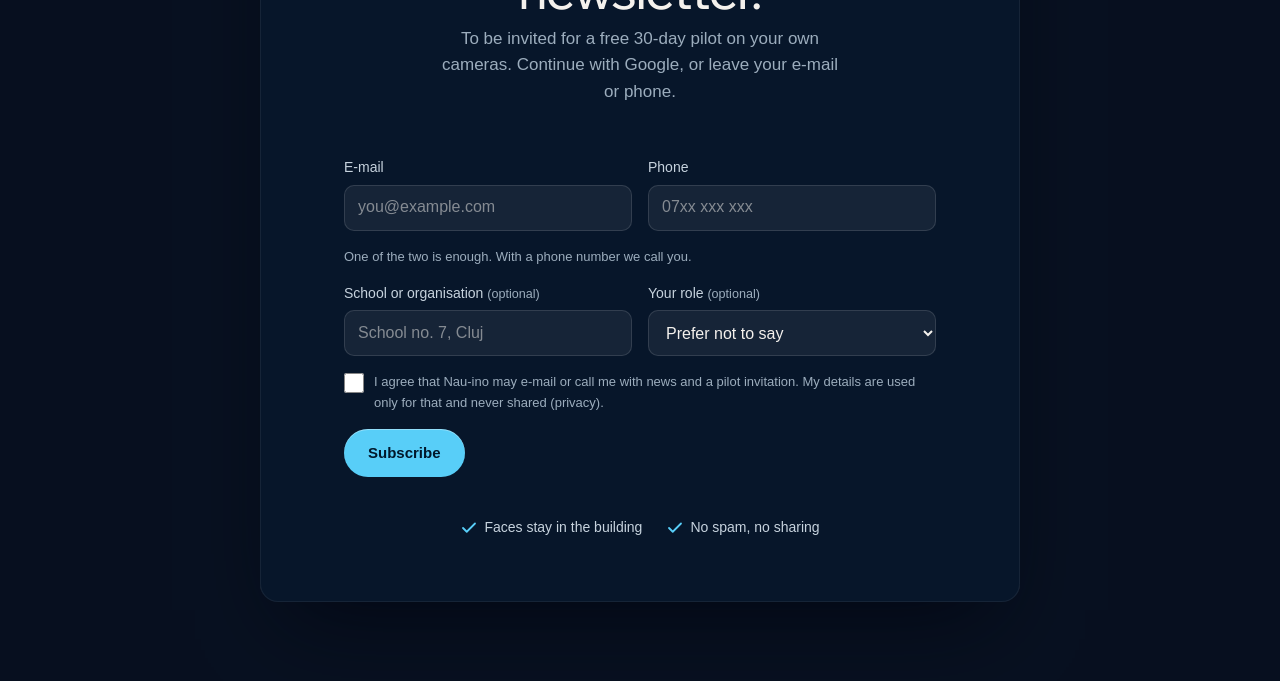
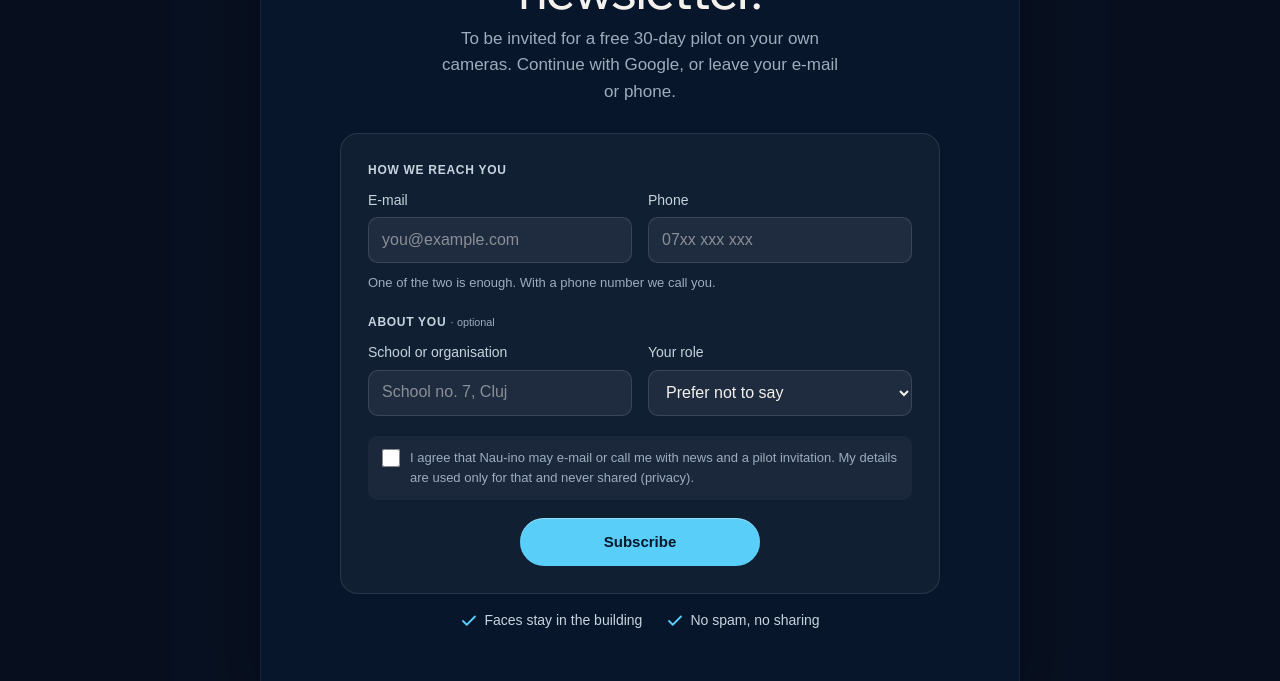
Before and after one commit to Alexx1612/faceprofiler-fiki, a Next.js app: page /landing in a window 1280 px wide. Shown: the part 4860-5541 px from the top of the page. Built offline with nearby package versions, Linux system fonts and the light colour scheme; no server answers; a web font is replaced by a local one.

Commit message:
v1.38: newsletter form as one panel with groups and a centred Subscribe button

```diff
--- a/app/landing/landing.css
+++ b/app/landing/landing.css
@@ -2005,3 +2005,48 @@
 .lp-pilotbox__or { display: flex; align-items: center; gap: 12px; width: 100%; max-width: 420px; margin: 6px auto 0; color: var(--color-muted); font-size: 13px; }
 .lp-pilotbox__or::before, .lp-pilotbox__or::after { content: ""; flex: 1; height: 1px; background: color-mix(in oklab, var(--color-ink) 18%, transparent); }
 .lp-form__opt { color: var(--color-muted); font-weight: 400; font-size: 0.9em; }
+
+/* Newsletter form as one panel: two small groups, a tidy consent box, a wide centred button */
+.lp-pilotbox__form {
+  max-width: 600px;
+  margin-inline: auto;
+  padding: clamp(18px, 4vw, 28px);
+  border-radius: var(--radius-card, 20px);
+  background: color-mix(in oklab, var(--color-light) 4%, transparent);
+  box-shadow: inset 0 0 0 1px color-mix(in oklab, var(--color-light) 10%, transparent);
+  gap: 14px;
+}
+.lp-form__group {
+  margin: 6px 0 -4px;
+  font-size: 12px;
+  font-weight: 600;
+  letter-spacing: 0.06em;
+  text-transform: uppercase;
+  color: var(--color-ink-2);
+}
+.lp-form__group:first-child { margin-top: 0; }
+.lp-form__group .lp-form__opt { text-transform: none; letter-spacing: 0; font-weight: 400; }
+.lp-pilotbox__form .lp-form__note { margin: -4px 0 0; }
+.lp-pilotbox__form .lp-form__check {
+  margin-top: 6px;
+  padding: 12px 14px;
+  border-radius: var(--radius-inner);
+  background: color-mix(in oklab, var(--color-light) 4%, transparent);
+}
+.lp-pilotbox__form .lp-form__check input {
+  width: 18px;
+  height: 18px;
+  min-height: 0;
+  margin-top: 1px;
+  padding: 0;
+  accent-color: var(--color-accent);
+}
+.lp-pilotbox__form .lp-btn {
+  justify-self: center;
+  min-width: 240px;
+  margin-top: 4px;
+}
+@media (max-width: 480px) {
+  .lp-pilotbox__form .lp-btn { justify-self: stretch; min-width: 0; }
+}
+.lp-pilotbox__form .lp-form__note--error { text-align: center; }
--- a/components/landing/pilot-form.tsx
+++ b/components/landing/pilot-form.tsx
@@ -126,6 +126,7 @@ export function PilotForm() {
       )}
 
       <form className="lp-form lp-pilotbox__form" onSubmit={submit} aria-label="Subscribe to the newsletter">
+        <p className="lp-form__group">{user ? "Phone, if you want a call" : "How we reach you"}</p>
         <div className="lp-form__two">
           {!user && (
             <label>
@@ -135,7 +136,7 @@ export function PilotForm() {
           )}
           <label>
             <span>
-              Phone {user ? <span className="lp-form__opt">(optional, if you want a call)</span> : null}
+              Phone {user ? <span className="lp-form__opt">(optional)</span> : null}
             </span>
             <input
               name="phone"
@@ -158,17 +159,16 @@ export function PilotForm() {
             </select>
           </label>
         )}
+        <p className="lp-form__group">
+          About you <span className="lp-form__opt">· optional</span>
+        </p>
         <div className="lp-form__two">
           <label>
-            <span>
-              School or organisation <span className="lp-form__opt">(optional)</span>
-            </span>
+            <span>School or organisation</span>
             <input name="school" autoComplete="organization" placeholder="School no. 7, Cluj" />
           </label>
           <label>
-            <span>
-              Your role <span className="lp-form__opt">(optional)</span>
-            </span>
+            <span>Your role</span>
             <select name="role" defaultValue="">
               <option value="">Prefer not to say</option>
               <option>Principal or director</option>
--- a/lib/versions.ts
+++ b/lib/versions.ts
@@ -10,6 +10,7 @@
 export type SiteVersion = { version: string; date: string; changes: string[] };
 
 export const versions: SiteVersion[] = [
+  { version: "v1.38", date: "2026-11-26", changes: ["Newsletter form as one panel: \"How we reach you\" and \"About you · optional\" groups, consent box, wide centred Subscribe button"] },
   { version: "v1.37", date: "2026-11-26", changes: ["Newsletter form: school and role are optional; only an e-mail or a phone number (or Google) and consent are needed"] },
   { version: "v1.36", date: "2026-11-26", changes: ["Newsletter wording everywhere: M3 landing description, M5 event notes, analytics funnel step \"Subscribe or survey opened\""] },
   { version: "v1.35", date: "2026-11-26", changes: ["The sign-up is now \"Subscribe to newsletter (to be invited for a pilot)\" on the home and landing pages", "Game intro explains the three steps in plain words", "Team accounts can record a showcase of the site (red record button next to the e-mail; REC pill with Stop); recordings include the game and the videos and appear under Showcase in Analytics → Replays"] },
```
